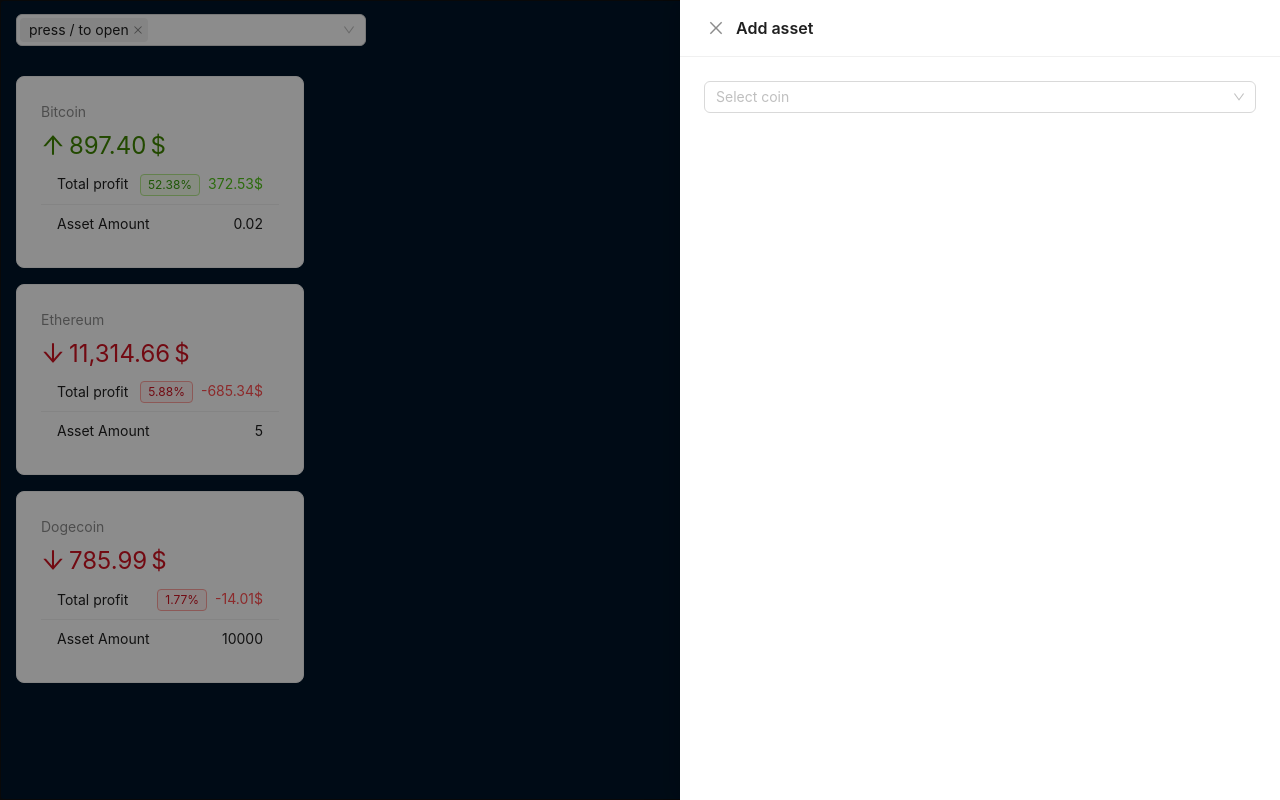
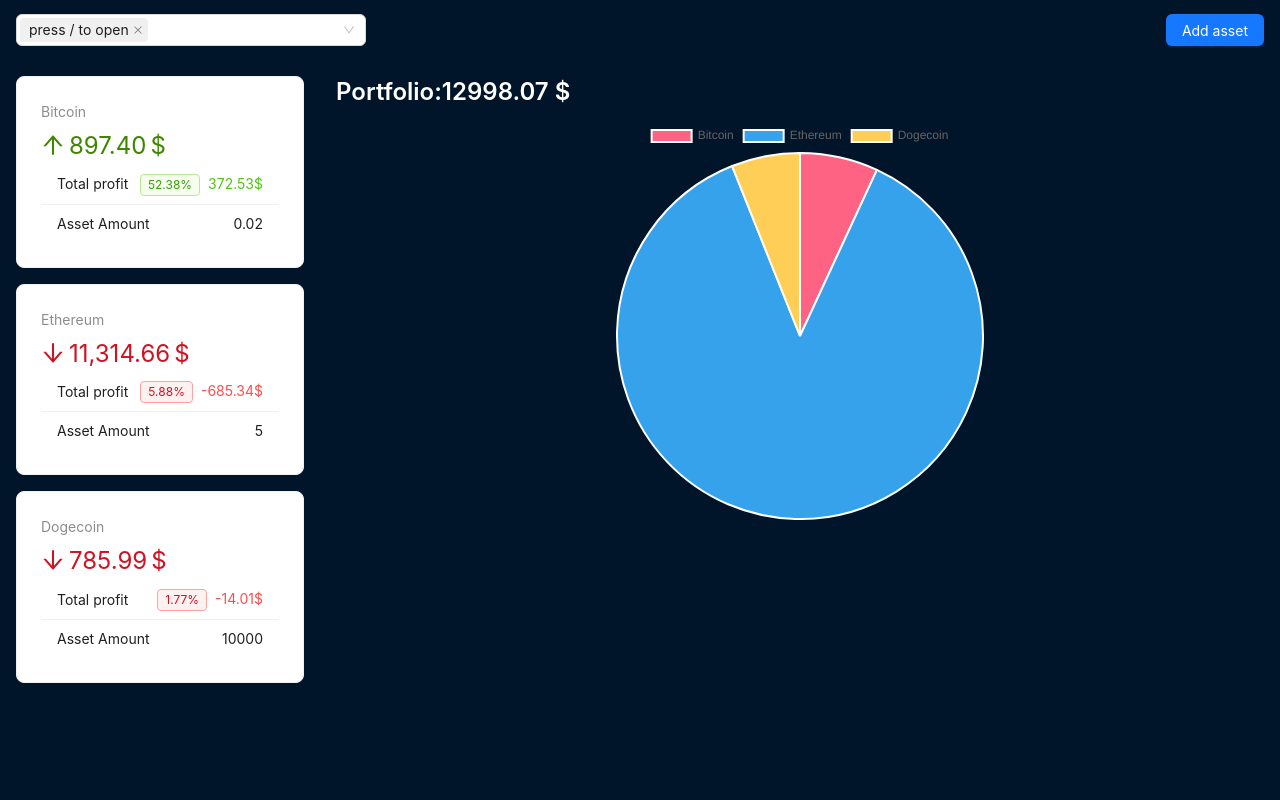
Before and after one commit to Aliskhan7/crypto-wallet, a React (Vite) app: page / in a window 1280 px wide. Built offline with nearby package versions, Linux system fonts and the light colour scheme.

Commit message:
add content, charts

```diff
--- a/package.json
+++ b/package.json
@@ -11,8 +11,10 @@
   },
   "dependencies": {
     "antd": "^5.13.3",
+    "chart.js": "^4.4.2",
     "prettier": "^3.2.4",
     "react": "^18.2.0",
+    "react-chartjs-2": "^5.2.0",
     "react-dom": "^18.2.0"
   },
   "devDependencies": {
--- a/src/components/AddAssetForm.tsx
+++ b/src/components/AddAssetForm.tsx
@@ -36,8 +36,7 @@
   const { crypto, addAsset } = useCrypto();
   const [coin, setCoin] = useState<ICoin | undefined | null>(null);
   const [submited, setSubmited] = useState(false);
-  const assetRef = useRef();
-
+  const assetRef = useRef<IAssets | undefined>();
   console.log(assetRef);
 
   if (submited) {
--- /dev/null
+++ b/src/components/AssetsTable.tsx
@@ -0,0 +1,5 @@
+function AssetsTable() {
+  return <div></div>;
+}
+
+export default AssetsTable;
--- /dev/null
+++ b/src/components/PortfolioChart.tsx
@@ -0,0 +1,40 @@
+import { Chart as ChartJS, ArcElement, Tooltip, Legend } from "chart.js";
+import { Pie } from "react-chartjs-2";
+import { useCrypto } from "../context/crypto-context.tsx";
+
+ChartJS.register(ArcElement, Tooltip, Legend);
+
+function PortfolioChart() {
+  const { assets } = useCrypto();
+  const data = {
+    labels: assets.map((a) => a.name),
+    datasets: [
+      {
+        label: "$",
+        data: assets.map((a) => a.totalAmount),
+        backgroundColor: [
+          "rgba(255, 99, 132, 1)",
+          "rgba(54, 162, 235, 1)",
+          "rgba(255, 206, 86, 1)",
+          "rgba(75, 192, 192, 1)",
+          "rgba(153, 102, 255, 1)",
+          "rgba(255, 159, 64, 1)",
+        ],
+      },
+    ],
+  };
+  return (
+    <div
+      style={{
+        display: "flex",
+        marginBottom: "1rem",
+        justifyContent: "center",
+        height: 400,
+      }}
+    >
+      <Pie data={data} />{" "}
+    </div>
+  );
+}
+
+export default PortfolioChart;
--- a/src/components/layout/AppContent.tsx
+++ b/src/components/layout/AppContent.tsx
@@ -1,5 +1,8 @@
 import React from "react";
-import { Layout } from "antd";
+import { Layout, Typography } from "antd";
+import { useCrypto } from "../../context/crypto-context.tsx";
+import PortfolioChart from "../PortfolioChart.tsx";
+import AssetsTable from "../AssetsTable.tsx";
 
 const contentStyle: React.CSSProperties = {
   textAlign: "center",
@@ -11,7 +14,25 @@
 };
 
 function AppContent() {
-  return <Layout.Content style={contentStyle}>Content</Layout.Content>;
+  const { assets, crypto } = useCrypto();
+  const cryptoPriceMap = crypto.reduce((acc, crypto) => {
+    acc[crypto.id] = crypto.price;
+    return acc;
+  }, {});
+  return (
+    <Layout.Content style={contentStyle}>
+      <Typography.Title level={3} style={{ textAlign: "left", color: "#fff" }}>
+        Portfolio:
+        {assets
+          .map((asset) => asset.amount * cryptoPriceMap[asset.id])
+          .reduce((acc, v) => acc + v, 0)
+          .toFixed(2)}{" "}
+        $
+      </Typography.Title>
+      <PortfolioChart />
+      <AssetsTable />
+    </Layout.Content>
+  );
 }
 
 export default AppContent;
--- a/src/components/layout/AppHeader.tsx
+++ b/src/components/layout/AppHeader.tsx
@@ -17,7 +17,7 @@
 function AppHeader() {
   const { crypto } = useCrypto();
   const [coin, setCoin] = useState<ICoin | undefined | null>(null);
-  const [drawer, setDrawer] = useState(true);
+  const [drawer, setDrawer] = useState(false);
   const [select, setSelect] = useState(false);
   const [modal, setModal] = useState(false);
   useEffect(() => {
--- a/src/context/crypto-context.tsx
+++ b/src/context/crypto-context.tsx
@@ -14,7 +14,7 @@
   crypto: ICoin[];
   assets: IAssets[];
   loading: boolean;
-  addAsset?: () => void;
+  addAsset: (newAsset: IAssets) => void;
 }
 const defaultContext: ICryptoContext = {
   assets: [],
@@ -30,14 +30,16 @@
   const [crypto, setCrypto] = useState<ICoin[]>([]);
   const [assets, setAssets] = useState<IAssets[]>([]);
 
-  function mapAssets(asset, result) {
+  function mapAssets(asset: IAssets[], result: ICoin[]) {
+    console.log(result, "result");
     return asset.map((asset: IAssets) => {
-      const coin = result.find((c: ICoin) => c.id === asset.id);
+      const coin = result.find((c) => c.id === asset.id);
       return {
-        grow: asset.price < coin.price,
-        growPercent: percentDifference(asset.price, coin.price),
-        totalAmount: asset.amount * coin.price,
-        totalProfit: asset.amount * coin.price - asset.amount * asset.price,
+        grow: asset.price < coin!.price,
+        growPercent: percentDifference(asset.price, coin!.price),
+        totalAmount: asset.amount * coin!.price,
+        totalProfit: asset.amount * coin!.price - asset.amount * asset.price,
+        name: coin!.name,
         ...asset,
       };
     });
--- a/src/types.ts
+++ b/src/types.ts
@@ -5,7 +5,7 @@
   name?: string;
   symbol?: string;
   rank?: number;
-  price?: number;
+  price: number;
   priceBtc?: number;
   volume?: number;
   marketCap?: number;
@@ -29,8 +29,9 @@
 }
 
 export interface IAssets {
+  name?: string;
   amount: number;
-  date: Date;
+  date?: Date;
   grow?: boolean;
   growPercent?: number;
   id: string;
```
Also changed, not shown: 1 other file (tests, documents, lock files or other folders).
